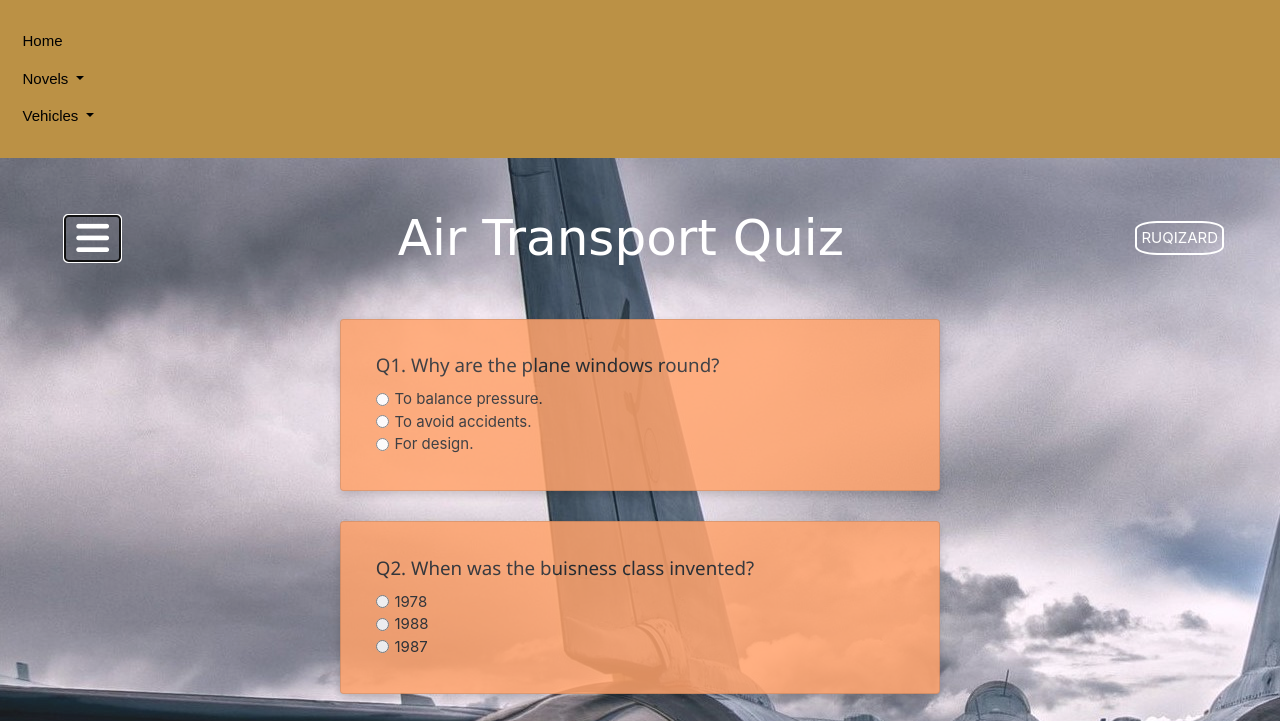
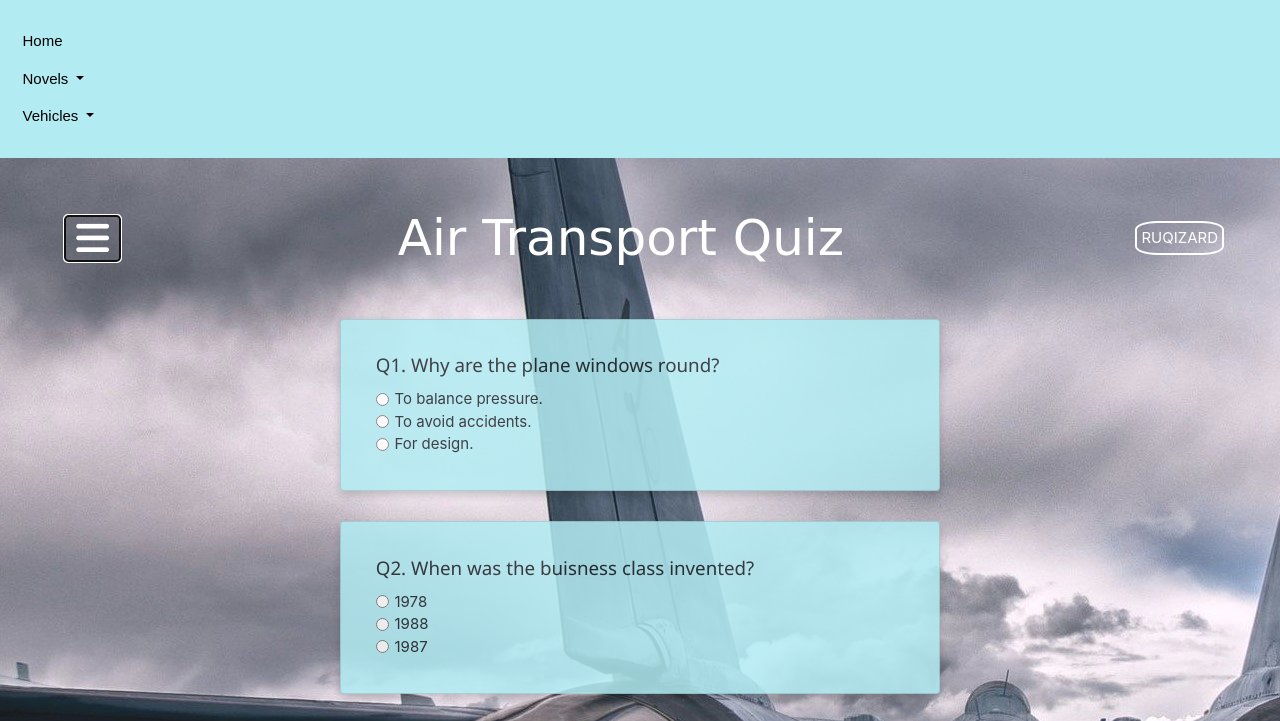
Before and after one commit to Aarthesr/Air-transport-quiz, a plain HTML site: page index.html in a window 1280 px wide. Both pictures are taken after a click on the button "Toggle navigation". Shown: the top 721 px of the page. Drawn offline with nearby package versions, Linux system fonts and the light colour scheme.

Commit message:
Update styles.css

```diff
--- a/styles.css
+++ b/styles.css
@@ -29,7 +29,7 @@ h6{
 }
 
 .bg{
-    background-color: #bb9145;
+    background-color: #b2ebf2;
 }
 .btn{
     margin: 3%;
@@ -41,7 +41,7 @@ h6{
   padding: 16px;
   margin-bottom: 30px;
   text-align: left;
-  background-color: #ffa36c;
+  background-color: #b2ebf2;
   opacity: 0.85;
   width: 40rem;
 }
```
